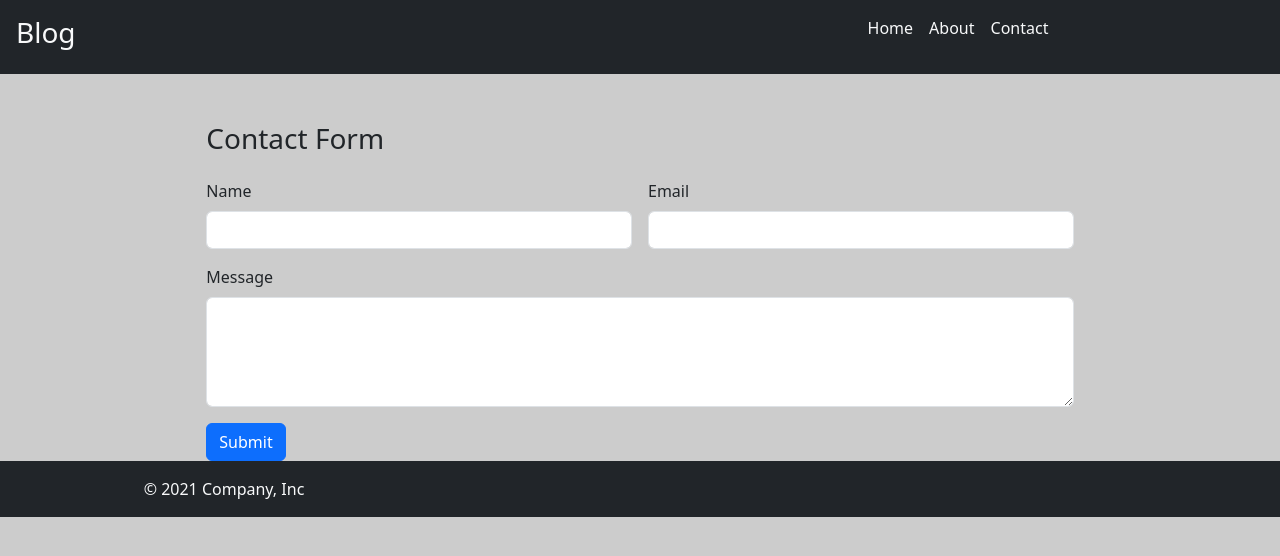
After one commit to SPraveeen/django_blog_app, a Django app: template blog/templates/contact.html in a window 1280 px wide. The commit adds this page. Shown: the top 556 px of the page. Run offline with Django 5.2, Linux system fonts and the light colour scheme; the template is opened without the code that fills it, so the values that code supplies are empty; parts of the project's set-up code (start-up, migrations or seed data) failed here and were passed over; some libraries are stand-ins or nearby versions.

Commit message:
Showing Related Posts-Pagination-Working with Contact Form{Error not showing contact}

```diff
--- /dev/null
+++ b/blog/forms.py
@@ -0,0 +1,6 @@
+from django import forms
+
+class ContactForm(forms.Form):
+    name=forms.CharField(label='Name',max_length=100)
+    email=forms.CharField(label='Email')
+    message=forms.CharField(label='Message')
--- /dev/null
+++ b/blog/templates/contact.html
@@ -0,0 +1,31 @@
+{% extends 'base.html' %}
+{% block content %}
+
+<div class="container-fluid ">
+    <div class="d-flex justify-content-center mt-5">
+        <div class="d-flex gap-3 flex-column">
+            <h3>Contact Form</h3>
+            <form method="post" class="row g-3">
+                {% csrf_token %}
+                <div class="col-md-6">
+                    <label for="name" class="form-label">Name</label>
+                    <input type="text" class="form-control" id="name" name="name" required>
+                </div>
+                <div class="col-md-6">
+                    <label for="email" class="form-label">Email</label>
+                    <input type="email" class="form-control" id="email" name="email" required>
+                </div>
+                <div class="col-12">
+                    <label for="message" class="form-label">Message</label>
+                    <textarea class="form-control" id="message" name="message" rows="4" required></textarea>
+                </div>
+                <div class="col-12">
+                    <button type="submit" class="btn btn-primary">Submit</button>
+                </div>
+            </form>
+        </div>
+    </div>
+
+</div>
+
+{% endblock %}
--- a/blog/templates/includes/header.html
+++ b/blog/templates/includes/header.html
@@ -1,7 +1,7 @@
    <header class="p-3 bg-dark text-white">
         <div class="row">
             <div class="col">
-               <a class="text-light text-decoration-none" href='/blog'> <h3>Blog</h3></a>
+               <a class="text-light text-decoration-none" href='/blog'> <h3>Blog</h3> </a>
             </div>
             <div class="col">
                 <div class="d-flex justify-content-center gap-3">
--- a/blog/urls.py
+++ b/blog/urls.py
@@ -7,5 +7,6 @@ urlpatterns=[
     path("",views.index,name="index"),
     path("post/<str:slug>",views.detail,name="detail"),
     path("new_something_url",views.new_url_view,name="new_page_url"),
-    path("old_url",views.old_url_redirect,name="old_url")
+    path("old_url",views.old_url_redirect,name="old_url"),
+    path("contact",views.contact_view,name="contact")
 ]
```
Also changed, not shown: blog/templates/index.html (+37 -2 lines), blog/views.py (+19 -3 lines).
